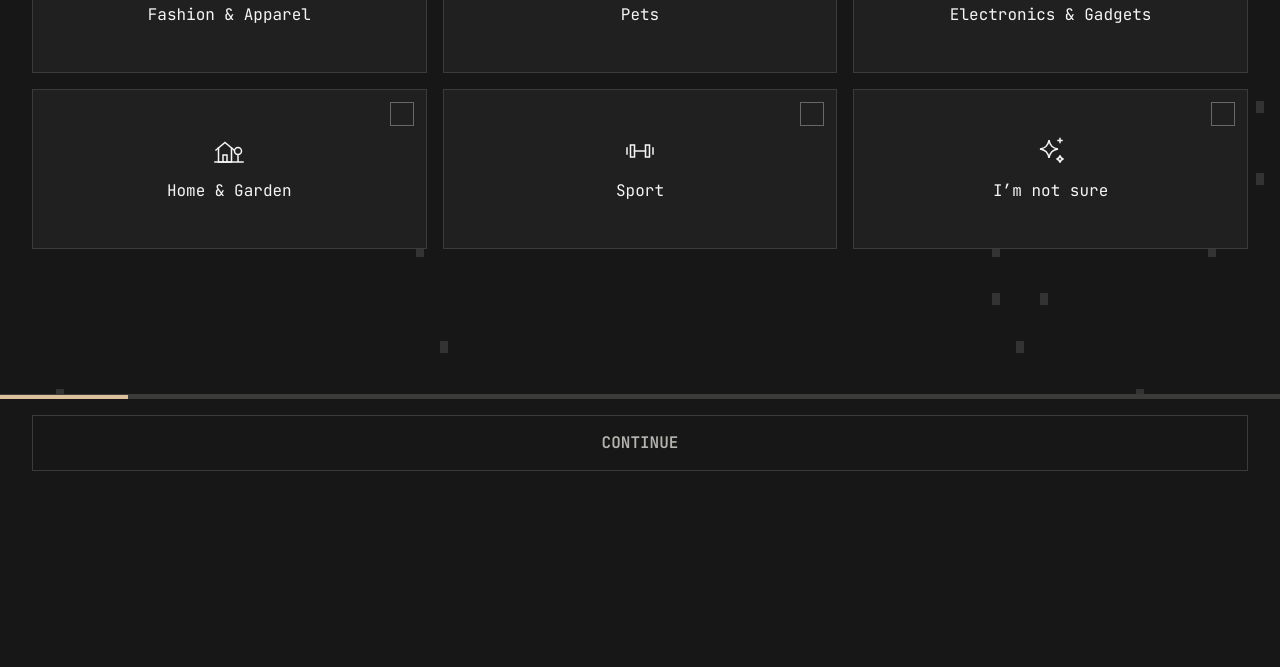
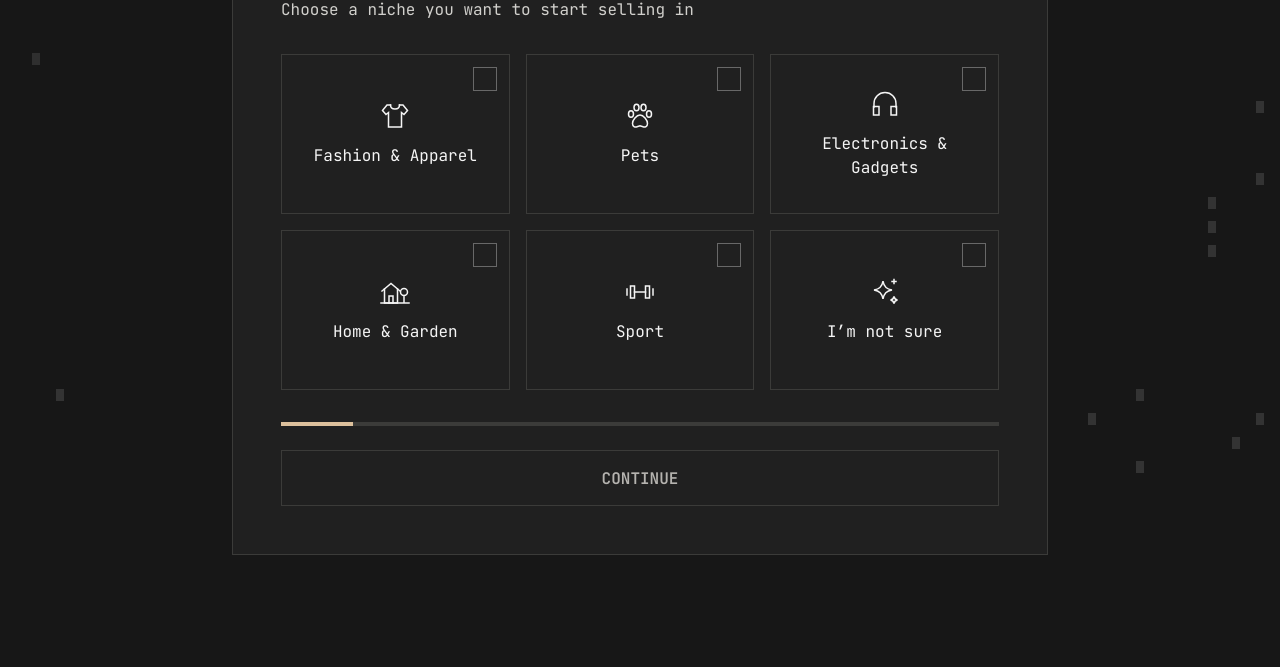
Before and after one commit to lkurska-666/lior-redesign, a plain HTML site: page funnel/index.html in a window 1280 px wide. Shown: the part 313-980 px from the top of the page. Before the commit the page ends 800 px from the top, so only its background shows below. Drawn offline with Linux system fonts and the light colour scheme.

Commit message:
Funnel: desktop and tablet layout from Figma (centred panel, bar inside)
Co-Authored-By: Claude Opus 5.5 <noreply@anthropic.com>

```diff
--- a/funnel/funnel.css
+++ b/funnel/funnel.css
@@ -31,7 +31,7 @@
   --header-h: 64px;
   --border: 1px;
 }
-@media (min-width: 768px)  { :root { --gutter: 32px; --header-h: 80px; } }  /* space/32 */
+@media (min-width: 768px)  { :root { --gutter: 32px; } }  /* space/32 */
 @media (min-width: 1100px) { :root { --t-title-size: 32px; } }              /* Lior/Desktop/Title */
 @media (min-width: 1200px) { :root { --header-h: 96px; } }
 
@@ -58,7 +58,7 @@ button { font: inherit; color: inherit; background: none; border: 0; cursor: poi
 b, strong { font-weight: 600; }   /* inline emphasis inside Body = SemiBold */
 
 /* ---------- Header (funnel's own: logo + account avatar; the landing's header has a menu) ---------- */
-.f-header { height: var(--header-h); display: flex; align-items: center; padding: 0 var(--gutter); border-bottom: var(--border) solid var(--c-divider); }
+.f-header { height: var(--header-h); display: flex; align-items: center; padding: 0 16px; border-bottom: var(--border) solid var(--c-divider); }
 .f-logo { height: 20px; width: auto; }
 @media (min-width: 768px) { .f-logo { height: 27px; } } /* the landing's Logo 216×27 */
 /* Account (avatar) — as on the current funnel (Funnel 5594:126264): avatar on XS, "My account ⌄" from XL */
@@ -343,3 +343,30 @@ b, strong { font-weight: 600; }   /* inline emphasis inside Body = SemiBold */
 @media (prefers-reduced-motion: reduce) { .f-confetti { display: none; } }
 .f-video--corner .f-video-play { inset: auto 16px 16px auto; margin: 0; width: 48px; height: 48px; } /* bottom-right play on media (Activation video, CreateUGC) — Olena 2026-11-20 */
 .f-video--corner .f-video-play .ic { width: 24px; height: 24px; }
+
+/* =================== MD and up: centred panel (Figma "Funnel — Screens", Olena 2026-11-24) ===================
+   Body: padding 112 top/bottom → Panel: bg/surface, border/default, padding 48, gap 32, width 560 (MD) / 816 (XL+).
+   The bar sits inside the panel under the content (not sticky): progress, then buttons, gap 24. */
+.f-body { flex: 1; display: flex; flex-direction: column; }
+.f-panel { flex: 1; display: flex; flex-direction: column; }
+@media (min-width: 768px) {
+  .f-body { padding: 112px var(--gutter); align-items: center; }
+  .f-panel { flex: none; width: 100%; max-width: 560px; padding: 48px; gap: 32px; background: var(--c-surface); border: var(--border) solid var(--c-surface-border); }
+  .f-panel .f-main { flex: none; padding: 0; }
+  .f-panel .f-main > * + * { margin-top: 32px; }
+  .f-panel .f-main > .t-title + .t-body { margin-top: 16px; }
+  .f-panel .f-bar { position: static; padding: 0; background: none; border-top: 0; }
+  .f-panel .f-bar .f-progress { margin: 0 0 12px; }   /* 12 + bar gap 12 = 24 */
+  .f-panel .f-steps li::before { background: var(--c-surface); }
+  .f-panel .f-terms { background: var(--c-bg); }      /* Terms = bg/page inside the panel */
+  .f-panel .f-art { width: 358px; max-width: 100%; align-self: center; }
+  .f-panel .f-niches { grid-template-columns: repeat(2, 1fr); }  /* MD: 2 × 3 tiles (Figma 223 wide) */
+}
+@media (min-width: 1100px) {
+  .f-panel { max-width: 816px; }
+  .f-panel .f-niches { grid-template-columns: repeat(3, 1fr); }
+  .f-panel .f-options { grid-template-columns: 1fr 1fr; }
+  .f-panel .f-perks { grid-template-columns: repeat(3, 1fr); }
+  .f-panel .f-perks li { flex-direction: column; }
+}
+@media (min-width: 1200px) { .f-header { padding: 0 72px; } }
--- a/funnel/index.html
+++ b/funnel/index.html
@@ -7,7 +7,7 @@
 <title>BYS funnel · Lior style</title>
 <link rel="preconnect" href="https://fonts.googleapis.com"><link rel="preconnect" href="https://fonts.gstatic.com" crossorigin>
 <link href="https://fonts.googleapis.com/css2?family=JetBrains+Mono:wght@400;600;700&display=swap" rel="stylesheet">
-<link rel="stylesheet" href="funnel.css?v=20261123">
+<link rel="stylesheet" href="funnel.css?v=20261124">
 </head>
 <body>
 <script src="icons.js?v=4" charset="utf-8"></script>
@@ -336,6 +336,10 @@
   // header + progress go into every design screen (one source)
   screens.filter(s => s.classList.contains('f-screen')).forEach(s => {
     s.insertAdjacentHTML('afterbegin', '<header class="f-header"><img class="f-logo" src="assets/bys-logo-white.svg" alt="BuildYourStore"><button class="f-account" aria-label="My account"><span class="f-avatar"><svg class="ic"><use href="#user"/></svg></span><span class="f-account-label t-small">My account<svg class="ic"><use href="#chevron-down"/></svg></span></button></header>');
+    // MD and up: content + bar sit in one centred panel (Figma: Body › Panel 560 / 816)
+    const main = s.querySelector('.f-main'), bar = s.querySelector('.f-bar');
+    if (main) { const body = document.createElement('div'); body.className = 'f-body'; const panel = document.createElement('div'); panel.className = 'f-panel';
+      main.before(body); body.appendChild(panel); panel.appendChild(main); if (bar) panel.appendChild(bar); }
     const p = s.dataset.progress;
     if (p) s.querySelector('.f-bar').insertAdjacentHTML('afterbegin', `<div class="f-progress" role="progressbar" aria-label="Setup progress" aria-valuenow="${p}" aria-valuemin="0" aria-valuemax="100"><span style="width:${p}%"></span></div>`);
   });
```
Also changed, not shown: funnel/kit.html (+1 -1 lines).
